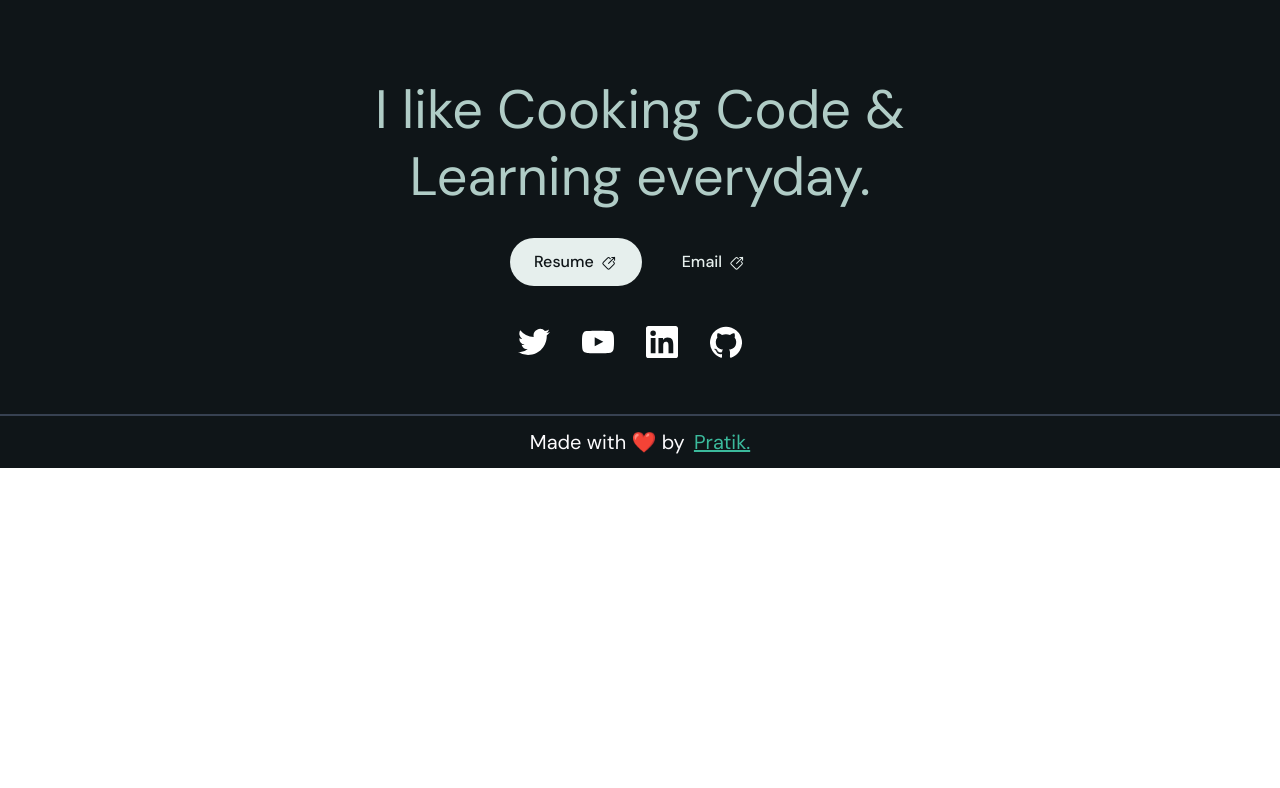
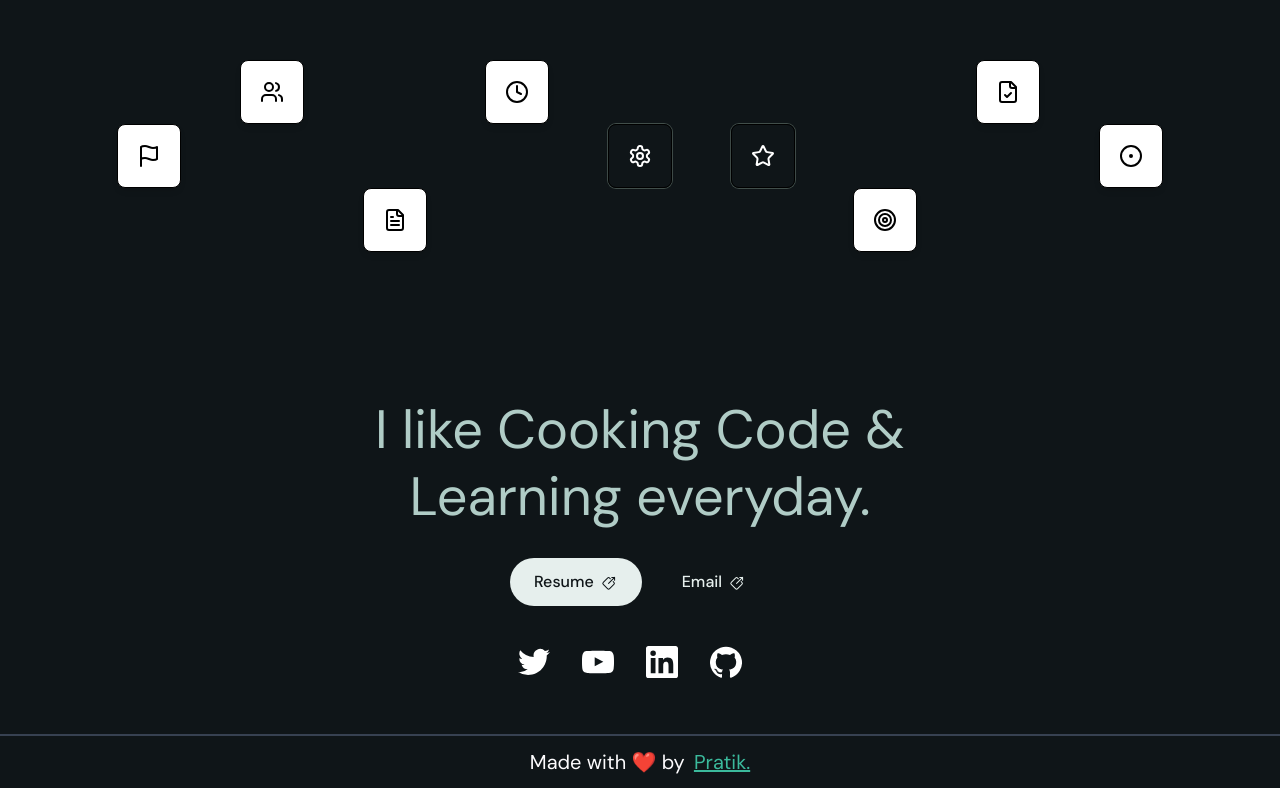
Before and after one commit to pratikdevdas/myportfolio, a Next.js app: page / in a window 1280 px wide. Shown: the part 3255-4043 px from the top of the page. Before the commit the page ends 3723 px from the top, so only its background shows below. Built offline with nearby package versions, Linux system fonts and the light colour scheme.

Commit message:
feat: ✅ start stacks section

```diff
--- /dev/null
+++ b/components/Layout/Stacks.tsx
@@ -0,0 +1,117 @@
+import { motion } from "framer-motion"
+import { CircleDot, Clock, FileCheck, FileText, Flag, Settings, Star, Target, Users } from "lucide-react"
+
+export default function Stacks() {
+  const nodes = [
+    { icon: Flag, position: "center" },
+    { icon: Users, position: "up" },
+    { icon: FileText, position: "down" },
+    { icon: Clock, position: "up" },
+    { icon: Settings, position: "center", highlighted: true },
+    { icon: Star, position: "center", highlighted: true },
+    { icon: Target, position: "down" },
+    { icon: FileCheck, position: "up" },
+    { icon: CircleDot, position: "center" },
+  ]
+
+  // Animation variants for the nodes
+  const nodeVariants = {
+    initial: { scale: 0, opacity: 0 },
+    animate: (i: number) => ({
+      scale: 1,
+      opacity: 1,
+      transition: {
+        delay: i * 0.2,
+        duration: 0.5,
+        type: "spring",
+        stiffness: 100,
+      },
+    }),
+    hover: {
+      scale: 1.1,
+      transition: {
+        duration: 0.2,
+      },
+    },
+  }
+
+  // Animation variant for the line
+  const lineVariants = {
+    initial: {
+      scaleX: 0,
+      originX: 0,
+    },
+    animate: {
+      scaleX: 1,
+      transition: {
+        duration: 1,
+        ease: "easeInOut",
+      },
+    },
+  }
+
+  // Pulse animation for highlighted nodes
+  const pulseVariants = {
+    initial: {
+      boxShadow: "0 0 0 0 rgba(156, 180, 164, 0.4)",
+    },
+    animate: {
+      boxShadow: ["0 0 0 0 rgba(156, 180, 164, 0.4)", "0 0 0 10px rgba(156, 180, 164, 0)"],
+      transition: {
+        duration: 1.5,
+        repeat: Number.POSITIVE_INFINITY,
+        ease: "easeInOut",
+      },
+    },
+  }
+
+  return (
+    <div className="w-full max-w-6xl mx-auto p-4 md:p-8 overflow-x-auto">
+      <div className="relative min-w-[768px]">
+        {/* Main horizontal line */}
+        <motion.div
+          className="absolute top-1/2 left-0 right-0 h-px bg-gradient-to-r from-sage-green/50 to-sage-green"
+          variants={lineVariants}
+          initial="initial"
+          animate="animate"
+        />
+
+        {/* Timeline nodes container */}
+        <div className="relative grid grid-cols-9 gap-4 py-16">
+          {nodes.map((node, index) => (
+            <div
+              key={index}
+              className={`flex justify-center ${
+                node.position === "up" ? "-mt-16" : node.position === "down" ? "mt-16" : ""
+              }`}
+            >
+              {/* Vertical connecting line */}
+              <div
+                className="absolute w-px bg-gray-200 h-16 left-1/2 transform -translate-x-1/2"
+                style={{
+                  top: node.position === "up" ? "100%" : "auto",
+                  bottom: node.position === "down" ? "100%" : "auto",
+                }}
+              />
+
+              <motion.div
+                className={`relative w-16 h-16 rounded-lg shadow-md border cursor-pointer flex items-center justify-center
+                  ${node.highlighted ? "bg-sage-green border-sage-green/20" : "bg-white border-gray-200"}`}
+                variants={{
+                  ...nodeVariants,
+                  ...(node.highlighted ? pulseVariants : {}),
+                }}
+                initial="initial"
+                animate="animate"
+                whileHover="hover"
+                custom={index}
+              >
+                <node.icon className={`w-6 h-6 ${node.highlighted ? "text-white" : "text-gray-600"}`} />
+              </motion.div>
+            </div>
+          ))}
+        </div>
+      </div>
+    </div>
+  )
+}
--- a/package.json
+++ b/package.json
@@ -15,6 +15,8 @@
     "@heroicons/react": "^2.1.5",
     "classnames": "^2.5.1",
     "clsx": "^2.1.1",
+    "framer-motion": "^12.4.7",
+    "lucide-react": "^0.475.0",
     "next": "^14.2.5",
     "next-seo": "^6.6.0",
     "react": "^18.3.1",
--- a/pages/index.tsx
+++ b/pages/index.tsx
@@ -7,6 +7,7 @@ import { promises as fsPromises } from "fs";
 import path from "path";
 import Tools from "../components/Layout/Tools";
 import { NextSeo } from 'next-seo';
+import Stacks from "../components/Layout/Stacks";
 
 export default function Home(props: any) {
   return (
@@ -40,6 +41,7 @@ export default function Home(props: any) {
             {/* <Tools/> */}
           </div>
         </div>
+        <Stacks />
         <div id="contact" className="mx-auto max-w-[660px] lg:max-w-[900px] xl:max-w-[1100px]">
           <Footer />
         </div>
```
Also changed, not shown: 1 other file (tests, documents, lock files or other folders).
